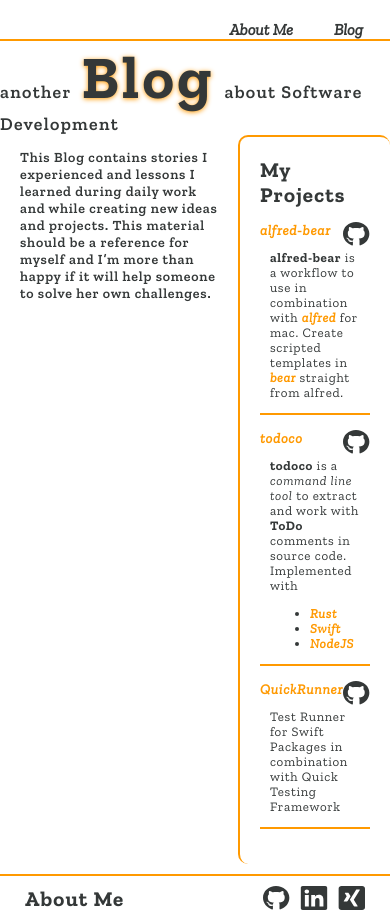
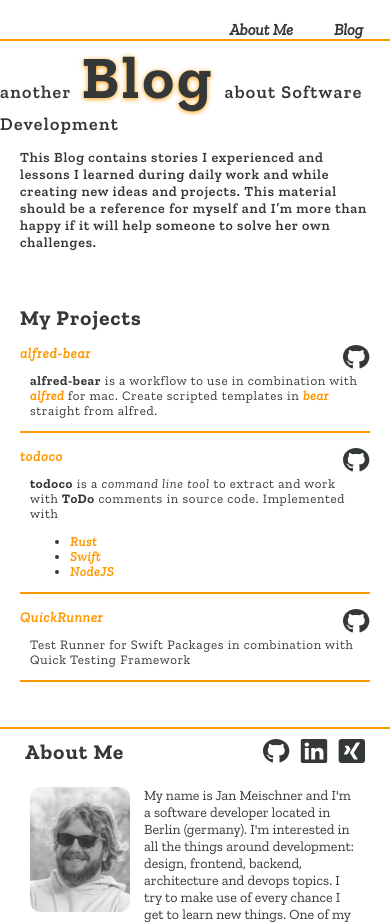
Before and after one commit to jmeischner/archive-jmeischner.github.io, a Gatsby site: page / in a window 390 px wide. Shown: the top 923 px of the page. Built offline with nearby package versions, Linux system fonts and the light colour scheme; Gatsby itself is replaced by a stand-in of ours.

Commit message:
First try of responsive landing page

```diff
--- a/src/components/index/project.js
+++ b/src/components/index/project.js
@@ -9,7 +9,13 @@
   margin: auto;
   margin-bottom: 10px;
   padding: 20px;
-  width: 220px;
+  max-width: 220px;
+
+  @media (${p => p.theme.media.small}) {
+    width: 100%;
+    max-width: 100%;
+    border: 0;
+  }
 `
 
 export default Project;
--- a/src/pages/index.js
+++ b/src/pages/index.js
@@ -31,9 +31,9 @@
           </Container>
         </Flex>
         <Flex>
-          <Container id="main">
+          <Container id="main" justifyContent="space-between" wrap="wrap">
             <Flex width="2" />
-            <MainArea width="7">
+            <MainArea width="6" grow="6">
               <p class="summary">
                 This Blog contains stories I experienced and lessons I learned
                 during daily work and while creating new ideas and projects.
@@ -41,7 +41,7 @@
                 happy if it will help someone to solve her own challenges.
               </p>
             </MainArea>
-            <Projects grow="3">
+            <Projects width="3" grow="3">
               <H3>My Projects</H3>
               <ProjectListItem
                 title="alfred-bear"
```
